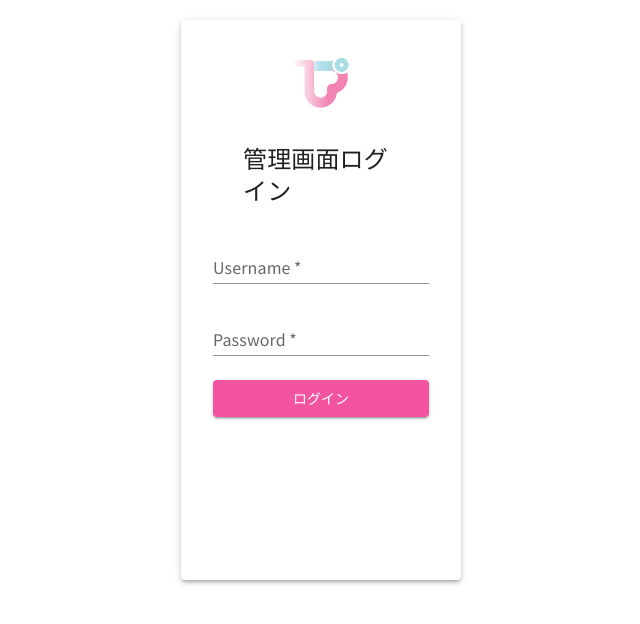
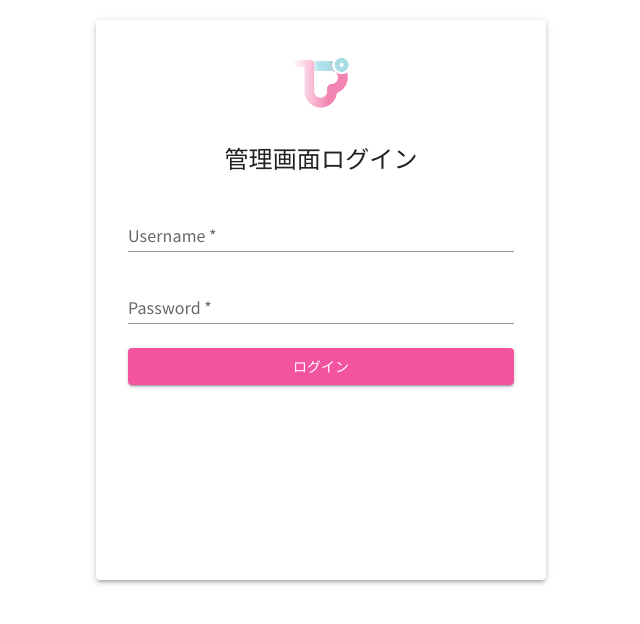
Before and after one commit to sasukemiyazawa/pictnect_frontend, a React (Create React App) app: page /manager/login in a window 1280 px wide. Shown: the top 624 px of the page, without its empty margins (319-959 px from the left). Built offline with nearby package versions, Linux system fonts and the light colour scheme.

Commit message:
ログイン画面のカードの大きさを大きくした

```diff
--- a/src/components/LoginPage.js
+++ b/src/components/LoginPage.js
@@ -20,7 +20,7 @@ const LoginPage = () => {
     <div>
       { isLoading && <ManageSplash/>}
       <Grid>
-        <Paper elevation={3} sx={{ p: 4, height: "70vh", width: "280px", m: "20px auto"}} >
+        <Paper elevation={3} sx={{ p: 4, height: "70vh", width: "450px", m: "20px auto"}} >
           <Grid container direction="column" justifyContent="flex-start" alignItems="center">
             <LogoIcon src={logoicon} />
             <Typography variant={"h5"} sx={{ m: "30px" }}>管理画面ログイン</Typography>
```
